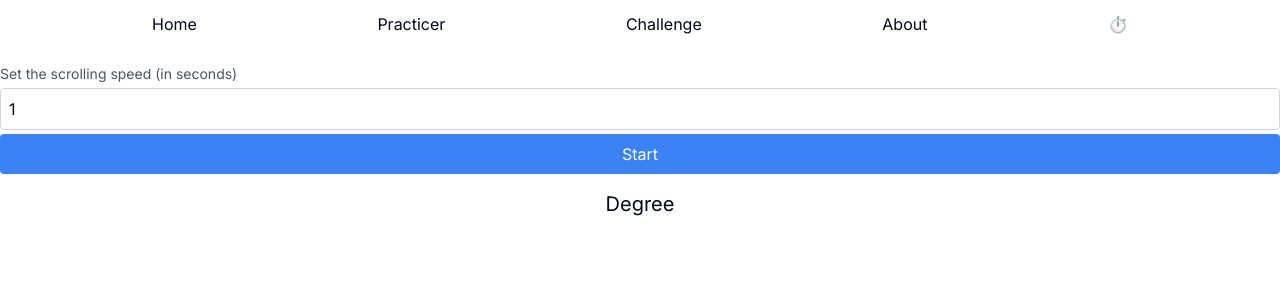
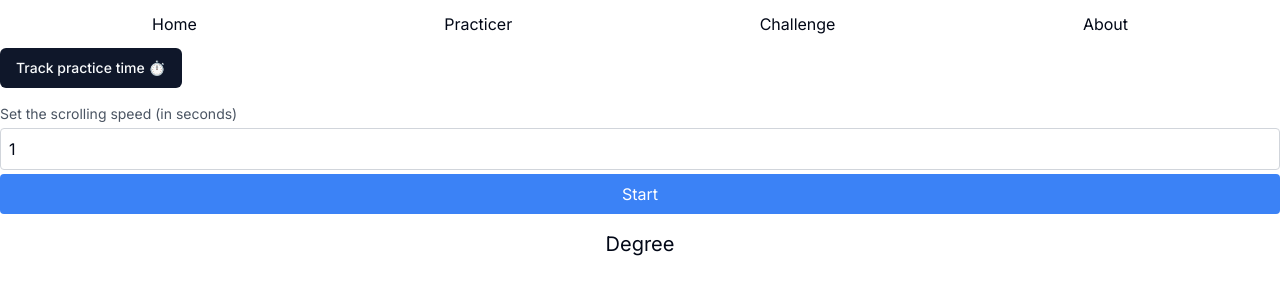
Before and after one commit to mahaultA/harmonear, a Next.js app: page /challenge in a window 1280 px wide. Shown: the top 300 px of the page. Built offline with nearby package versions, Linux system fonts and the light colour scheme.

Commit message:
[ADD] Le bouton Track practice time ⏱️ ouvre une fenetre de dialogue pour le timer

```diff
--- a/app/NavBar.jsx
+++ b/app/NavBar.jsx
@@ -2,7 +2,6 @@
 // NavBar.jsx
 import Link from "next/link";
 import { usePathname } from "next/navigation";
-import { TimerProvider } from "./TimerContext";
 
 const Navbar = ({ children }) => {
   const pathname = usePathname();
@@ -31,13 +30,6 @@ const Navbar = ({ children }) => {
         >
           About
         </Link>
-
-        <Link
-          className={`link ${pathname === "/stopwatch" ? "active" : ""}`}
-          href="/stopwatch"
-        >
-          ⏱️
-        </Link>
       </nav>
       {children}
     </>
--- a/app/challenge/page.jsx
+++ b/app/challenge/page.jsx
@@ -1,7 +1,13 @@
 "use client";
 
 import RandomNoteChallenge from "@/src/RandomNoteChallenge";
+import TimerDialog from "@/src/TimerDialog";
 
 export default function Challenge() {
-  return <RandomNoteChallenge />;
+  return (
+    <div>
+      <TimerDialog />
+      <RandomNoteChallenge />
+    </div>
+  );
 }
--- a/app/page.jsx
+++ b/app/page.jsx
@@ -1,5 +1,5 @@
 "use client";
-import DialogTest from "@/src/DialogTest";
+import TimerDialog from "@/src/TimerDialog";
 import Link from "next/link";
 import { usePathname } from "next/navigation";
 
@@ -8,7 +8,7 @@ export default function Home() {
     <main className="flex flex-col items-center p-24">
       <h1 className="text-2xl font-bold my-4">Music Training App</h1>
       <p>Presentation</p>
-      <DialogTest />
+      <TimerDialog />
     </main>
   );
 }
--- a/app/practicer/page.jsx
+++ b/app/practicer/page.jsx
@@ -2,9 +2,15 @@
 
 import React from "react";
 import ScalePracticer from "@/src/ScalePracticer";
+import TimerDialog from "@/src/TimerDialog";
 
 const Practicer = () => {
-  return <ScalePracticer />;
+  return (
+    <div>
+      <TimerDialog />
+      <ScalePracticer />;
+    </div>
+  );
 };
 
 export default Practicer;
--- a/app/stopwatch/page.jsx
+++ /dev/null
@@ -1,7 +0,0 @@
-"use client";
-
-import Timer from "../Timer";
-
-export default function Stopwatch() {
-  return <Timer />;
-}
--- a/src/DialogTest.jsx
+++ /dev/null
@@ -1,30 +0,0 @@
-import { Button } from "@/components/ui/button";
-import {
-  Dialog,
-  DialogContent,
-  DialogDescription,
-  DialogHeader,
-  DialogTitle,
-  DialogTrigger,
-} from "@/components/ui/dialog";
-
-const DialogTest = () => {
-  return (
-    <Dialog>
-      <DialogTrigger>
-        <Button>Open</Button>
-      </DialogTrigger>
-      <DialogContent>
-        <DialogHeader>
-          <DialogTitle>Are you absolutely sure?</DialogTitle>
-          <DialogDescription>
-            This action cannot be undone. This will permanently delete your
-            account and remove your data from our servers.
-          </DialogDescription>
-        </DialogHeader>
-      </DialogContent>
-    </Dialog>
-  );
-};
-
-export default DialogTest;
--- /dev/null
+++ b/src/TimerDialog.jsx
@@ -0,0 +1,25 @@
+import Timer from "@/app/Timer";
+import { Button } from "@/components/ui/button";
+import {
+  Dialog,
+  DialogContent,
+  DialogDescription,
+  DialogHeader,
+  DialogTitle,
+  DialogTrigger,
+} from "@/components/ui/dialog";
+
+const TimerDialog = () => {
+  return (
+    <Dialog>
+      <DialogTrigger>
+        <Button>Track practice time ⏱️</Button>
+      </DialogTrigger>
+      <DialogContent>
+        <Timer />
+      </DialogContent>
+    </Dialog>
+  );
+};
+
+export default TimerDialog;
```
